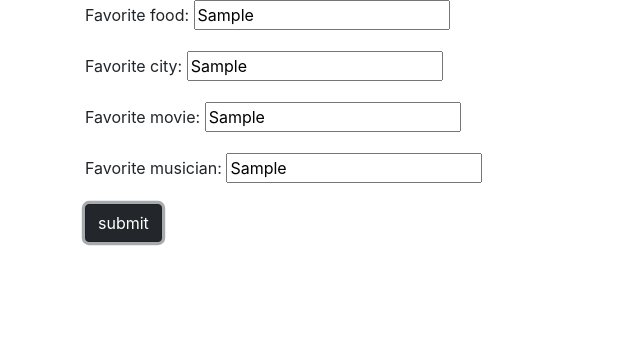
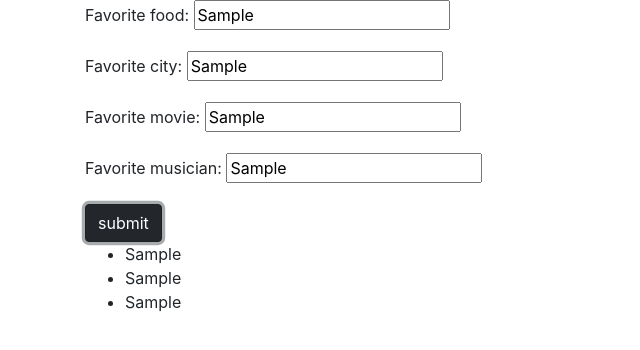
Before and after one commit to aaronminnick/favorite-things, a plain HTML site: page index.html in a window 1280 px wide. Both pictures are taken after typing "Sample", "Sample", "Sample", "Sample" into the empty fields and a click on the button "submit". Shown: the whole page, without its empty margins (0-640 px from the left). Drawn offline with Linux system fonts and the light colour scheme.

Commit message:
add js to display some of the things as list
Co-authored-by: Aaron Ewert <aaronjewert@gmail.com>

```diff
--- a/index.html
+++ b/index.html
@@ -28,7 +28,12 @@
 
       <button type="submit" class="btn btn-dark">submit</button>
 
-    </form>
+  </form>
+
+<ul id="new-favorites">
+
+</ul>
+
   </div>
 </body>
 </html>
--- a/js/scripts.js
+++ b/js/scripts.js
@@ -7,6 +7,19 @@ $(document).ready(function() {
     favorites.push($("#city").val());
     favorites.push($("#movie").val());
     favorites.push($("#musician").val());
-    alert(favorites);
+
+    //make a new array using [] to target specific elements
+
+    let newFavorites=[];
+    newFavorites.push(favorites[1]);
+    newFavorites.push(favorites[0]);
+    newFavorites.push(favorites[2]);
+
+    //display new array as HTML <ul> tags
+
+    $("#new-favorites").append("<li>" + newFavorites[0] + "</li>");
+    $("#new-favorites").append("<li>" + newFavorites[1] + "</li>");
+    $("#new-favorites").append("<li>" + newFavorites[2] + "</li>");
+
   });
 });
```
